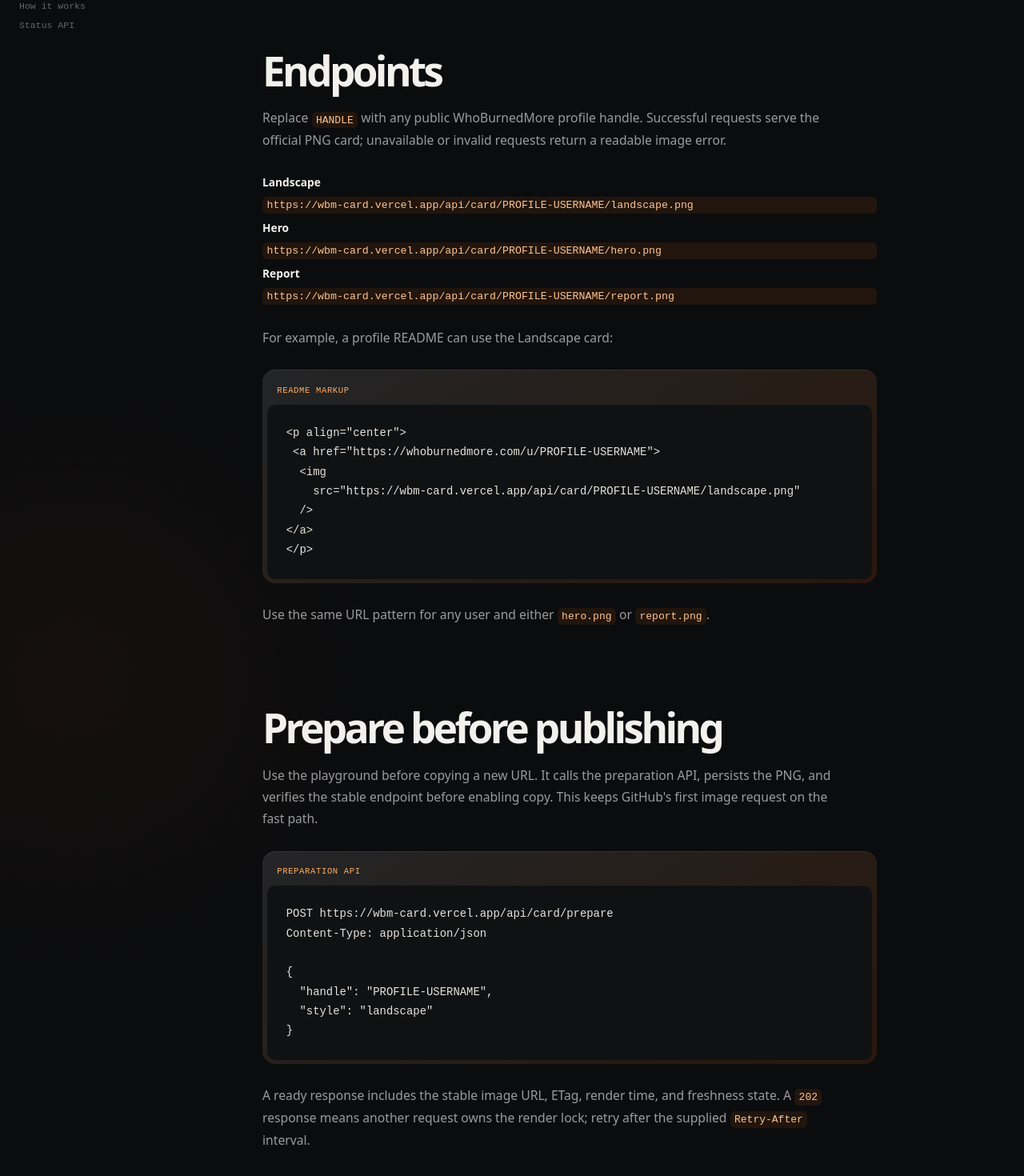
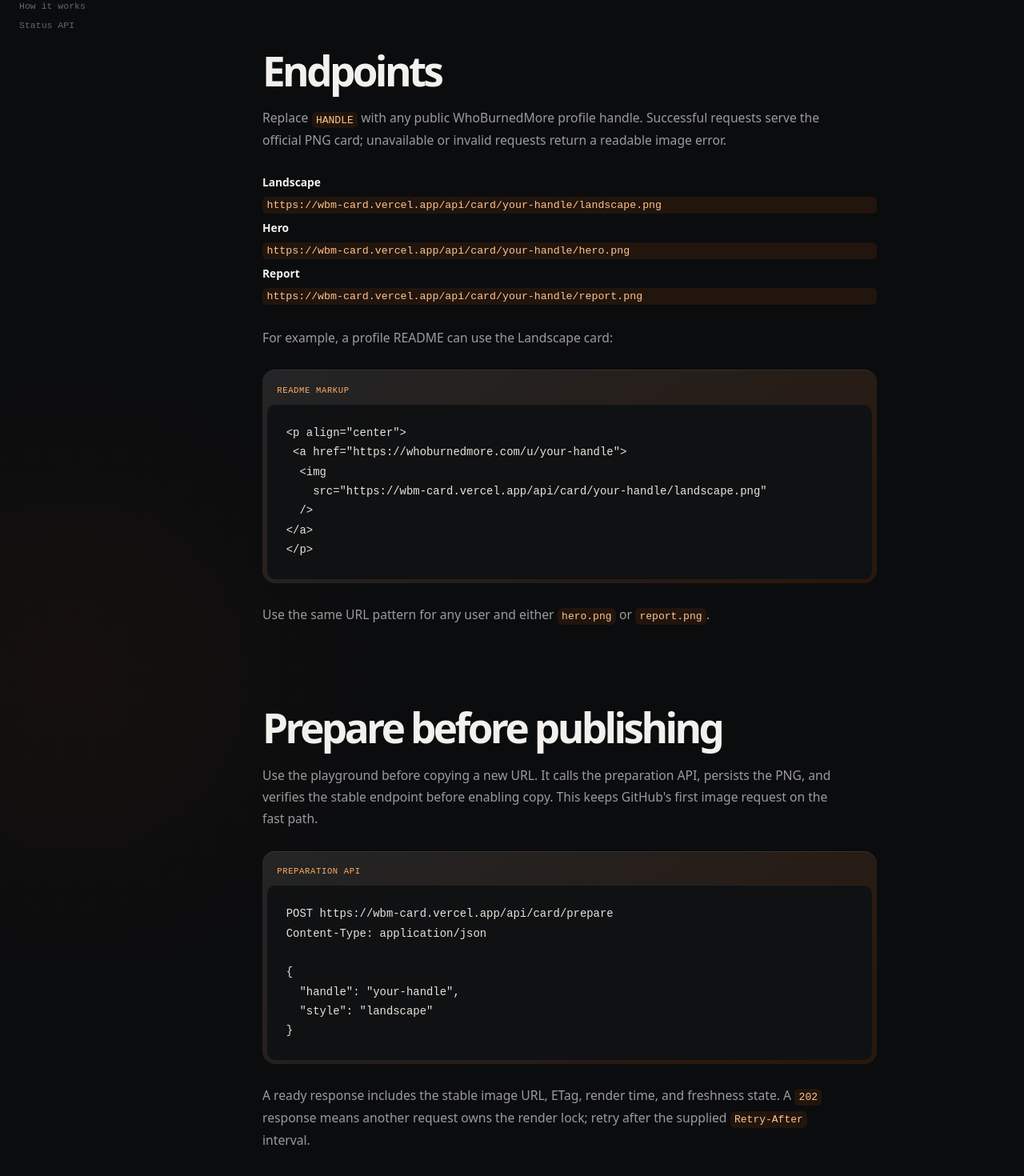
Before and after one commit to utkarsh-wadalkar/whoburnedmore-endpoint, a Next.js app: page /docs in a window 1280 px wide. Shown: the part 746-2216 px from the top of the page at 80% size. Built offline with nearby package versions, Linux system fonts and the light colour scheme.

Commit message:
4th pages text updated

```diff
--- a/app/docs/page.tsx
+++ b/app/docs/page.tsx
@@ -70,22 +70,22 @@ export default function DocsPage() {
               <div className="endpoint-list">
 
                   <span>Landscape</span>
-                  <code>{productionUrl}/api/card/PROFILE-USERNAME/landscape.png</code>
+                  <code>{productionUrl}/api/card/your-handle/landscape.png</code>
 
 
                   <span>Hero</span>
-                  <code>{productionUrl}/api/card/PROFILE-USERNAME/hero.png</code>
+                  <code>{productionUrl}/api/card/your-handle/hero.png</code>
 
 
                   <span>Report</span>
-                  <code>{productionUrl}/api/card/PROFILE-USERNAME/report.png</code>
+                  <code>{productionUrl}/api/card/your-handle/report.png</code>
 
               </div>
               <p>For example, a profile README can use the Landscape card:</p>
               <CodeBlock label="README markup">{`<p align="center">
- <a href="https://whoburnedmore.com/u/PROFILE-USERNAME">
+ <a href="https://whoburnedmore.com/u/your-handle">
   <img
-    src="${productionUrl}/api/card/PROFILE-USERNAME/landscape.png"
+    src="${productionUrl}/api/card/your-handle/landscape.png"
   />
 </a>
 </p>`}</CodeBlock>
@@ -101,7 +101,7 @@ export default function DocsPage() {
 Content-Type: application/json
 
 {
-  "handle": "PROFILE-USERNAME",
+  "handle": "your-handle",
   "style": "landscape"
 }`}</CodeBlock>
               <p>
```
Also changed, not shown: app/page.tsx (+4 -3 lines).
